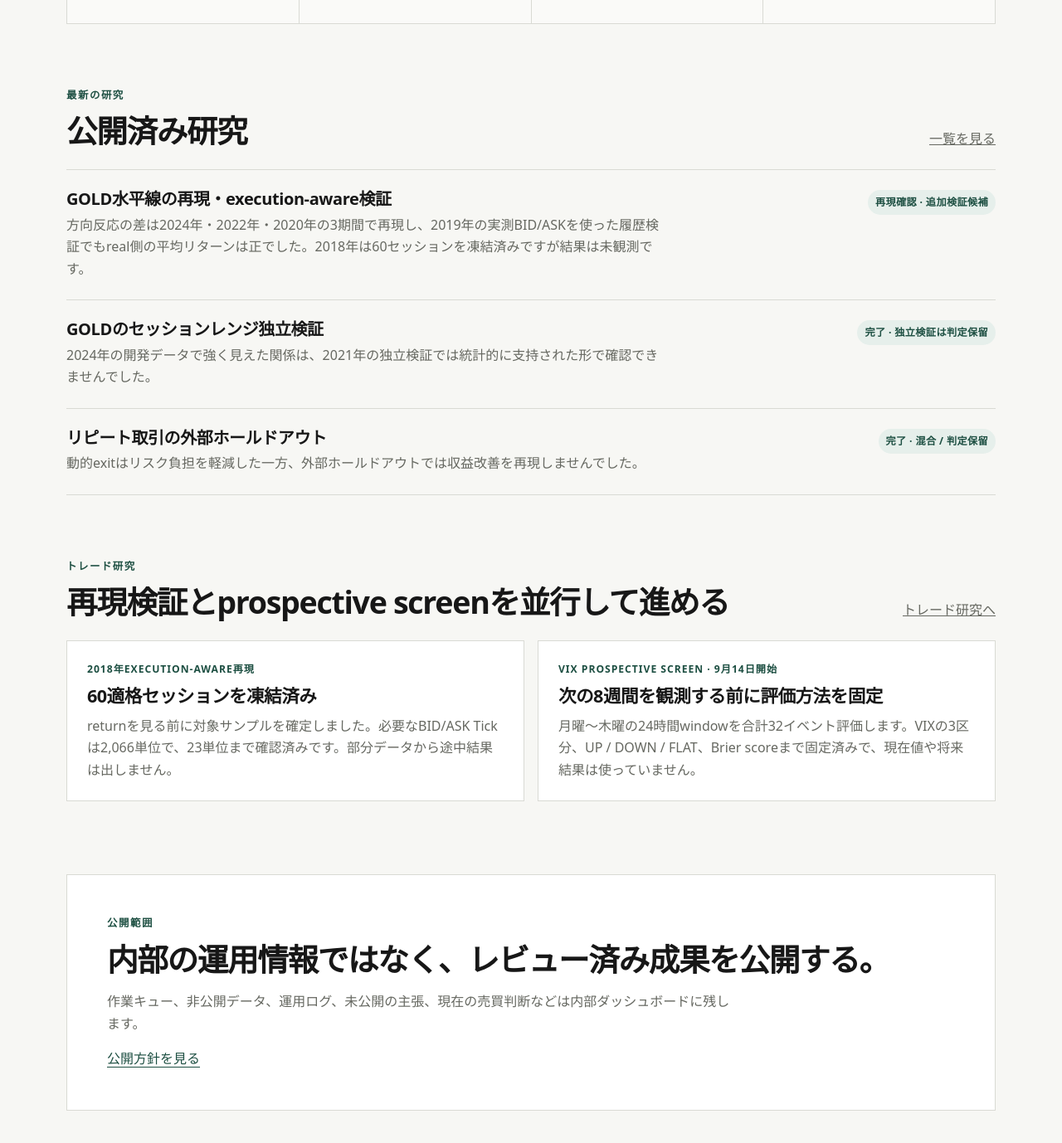
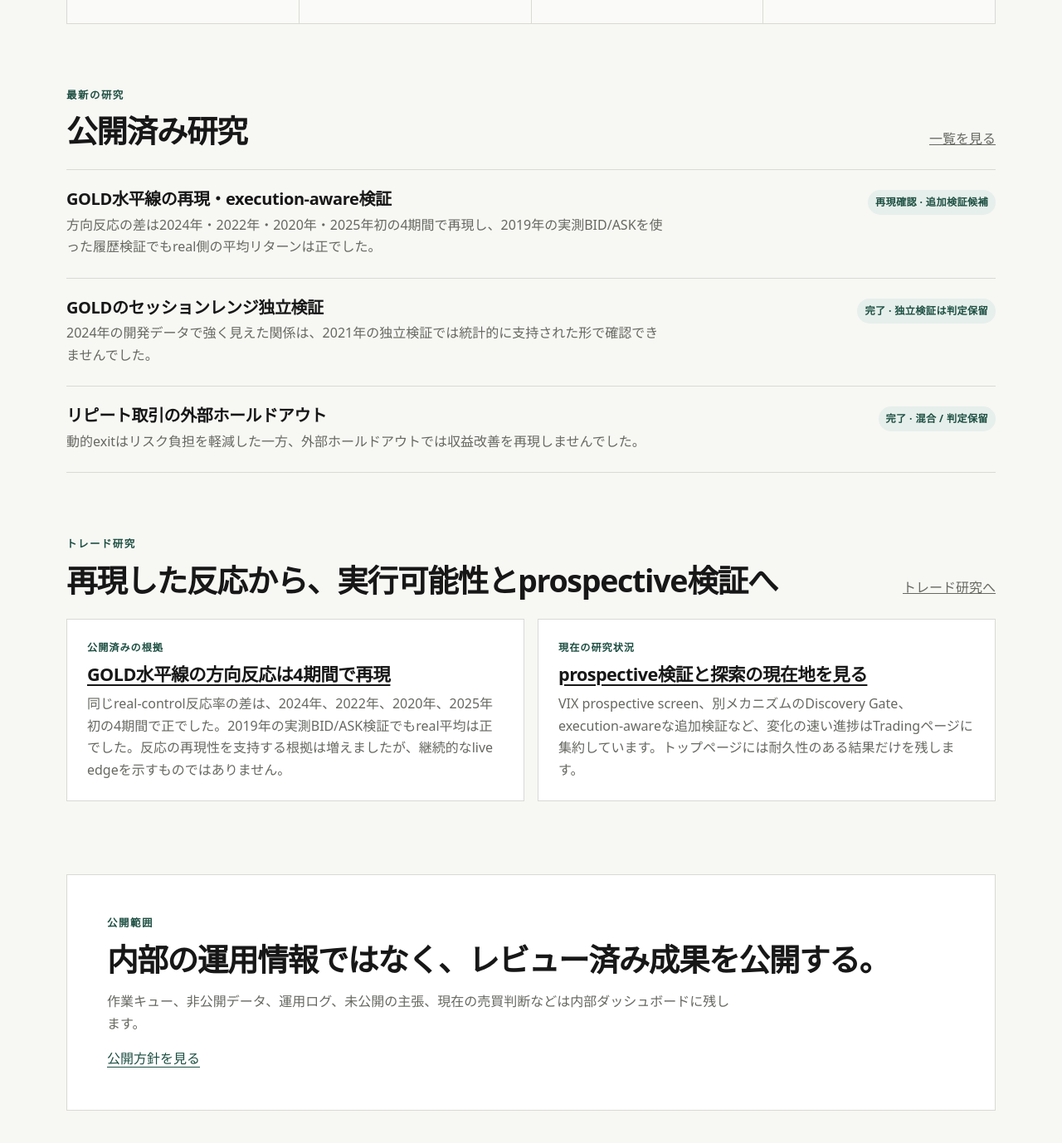
Before and after one commit to Josh-Temple/studio-lab-research, a Jekyll site: the page built from ja/index.md, in a window 1280 px wide and 1400 px high, scrolled down 1042 px. Shown: the top 1378 px of the window at 83% size. Built offline with Jekyll 4.4.1, drawn with Linux system fonts in a browser that asks for light colours.

Commit message:
日本語トップの研究状況を整理

```diff
--- a/ja/index.md
+++ b/ja/index.md
@@ -33,17 +33,17 @@ description: Studio Labの公開研究、プロジェクト、記事、方法を
 <section class="section">
   <div class="section-heading"><div><p class="eyebrow">最新の研究</p><h2>公開済み研究</h2></div><a href="{{ '/ja/research/' | relative_url }}">一覧を見る</a></div>
   <div class="research-list">
-    <article class="research-item"><div><h3><a href="{{ '/ja/research/gold-horizontal-replication-execution-evidence/' | relative_url }}">GOLD水平線の再現・execution-aware検証</a></h3><p>方向反応の差は2024年・2022年・2020年の3期間で再現し、2019年の実測BID/ASKを使った履歴検証でもreal側の平均リターンは正でした。2018年は60セッションを凍結済みですが結果は未観測です。</p></div><span class="status">再現確認 · 追加検証候補</span></article>
+    <article class="research-item"><div><h3><a href="{{ '/ja/research/gold-horizontal-replication-execution-evidence/' | relative_url }}">GOLD水平線の再現・execution-aware検証</a></h3><p>方向反応の差は2024年・2022年・2020年・2025年初の4期間で再現し、2019年の実測BID/ASKを使った履歴検証でもreal側の平均リターンは正でした。</p></div><span class="status">再現確認 · 追加検証候補</span></article>
     <article class="research-item"><div><h3><a href="{{ '/ja/research/gold-session-range-independent-validation/' | relative_url }}">GOLDのセッションレンジ独立検証</a></h3><p>2024年の開発データで強く見えた関係は、2021年の独立検証では統計的に支持された形で確認できませんでした。</p></div><span class="status">完了 · 独立検証は判定保留</span></article>
     <article class="research-item"><div><h3><a href="{{ '/ja/research/repeat-trading-external-holdout/' | relative_url }}">リピート取引の外部ホールドアウト</a></h3><p>動的exitはリスク負担を軽減した一方、外部ホールドアウトでは収益改善を再現しませんでした。</p></div><span class="status">完了 · 混合 / 判定保留</span></article>
   </div>
 </section>
 
 <section class="section">
-  <div class="section-heading"><div><p class="eyebrow">トレード研究</p><h2>再現検証とprospective screenを並行して進める</h2></div><a href="{{ '/ja/trading/' | relative_url }}">トレード研究へ</a></div>
+  <div class="section-heading"><div><p class="eyebrow">トレード研究</p><h2>再現した反応から、実行可能性とprospective検証へ</h2></div><a href="{{ '/ja/trading/' | relative_url }}">トレード研究へ</a></div>
   <div class="feature-grid feature-grid-wide">
-    <article class="feature-card"><p class="feature-meta">2018年execution-aware再現</p><h3>60適格セッションを凍結済み</h3><p>returnを見る前に対象サンプルを確定しました。必要なBID/ASK Tickは2,066単位で、23単位まで確認済みです。部分データから途中結果は出しません。</p></article>
-    <article class="feature-card"><p class="feature-meta">VIX prospective screen · 9月14日開始</p><h3>次の8週間を観測する前に評価方法を固定</h3><p>月曜〜木曜の24時間windowを合計32イベント評価します。VIXの3区分、UP / DOWN / FLAT、Brier scoreまで固定済みで、現在値や将来結果は使っていません。</p></article>
+    <article class="feature-card"><p class="feature-meta">公開済みの根拠</p><h3><a href="{{ '/ja/research/gold-horizontal-replication-execution-evidence/' | relative_url }}">GOLD水平線の方向反応は4期間で再現</a></h3><p>同じreal-control反応率の差は、2024年、2022年、2020年、2025年初の4期間で正でした。2019年の実測BID/ASK検証でもreal平均は正でした。反応の再現性を支持する根拠は増えましたが、継続的なlive edgeを示すものではありません。</p></article>
+    <article class="feature-card"><p class="feature-meta">現在の研究状況</p><h3><a href="{{ '/ja/trading/' | relative_url }}">prospective検証と探索の現在地を見る</a></h3><p>VIX prospective screen、別メカニズムのDiscovery Gate、execution-awareな追加検証など、変化の速い進捗はTradingページに集約しています。トップページには耐久性のある結果だけを残します。</p></article>
   </div>
 </section>
 
```
